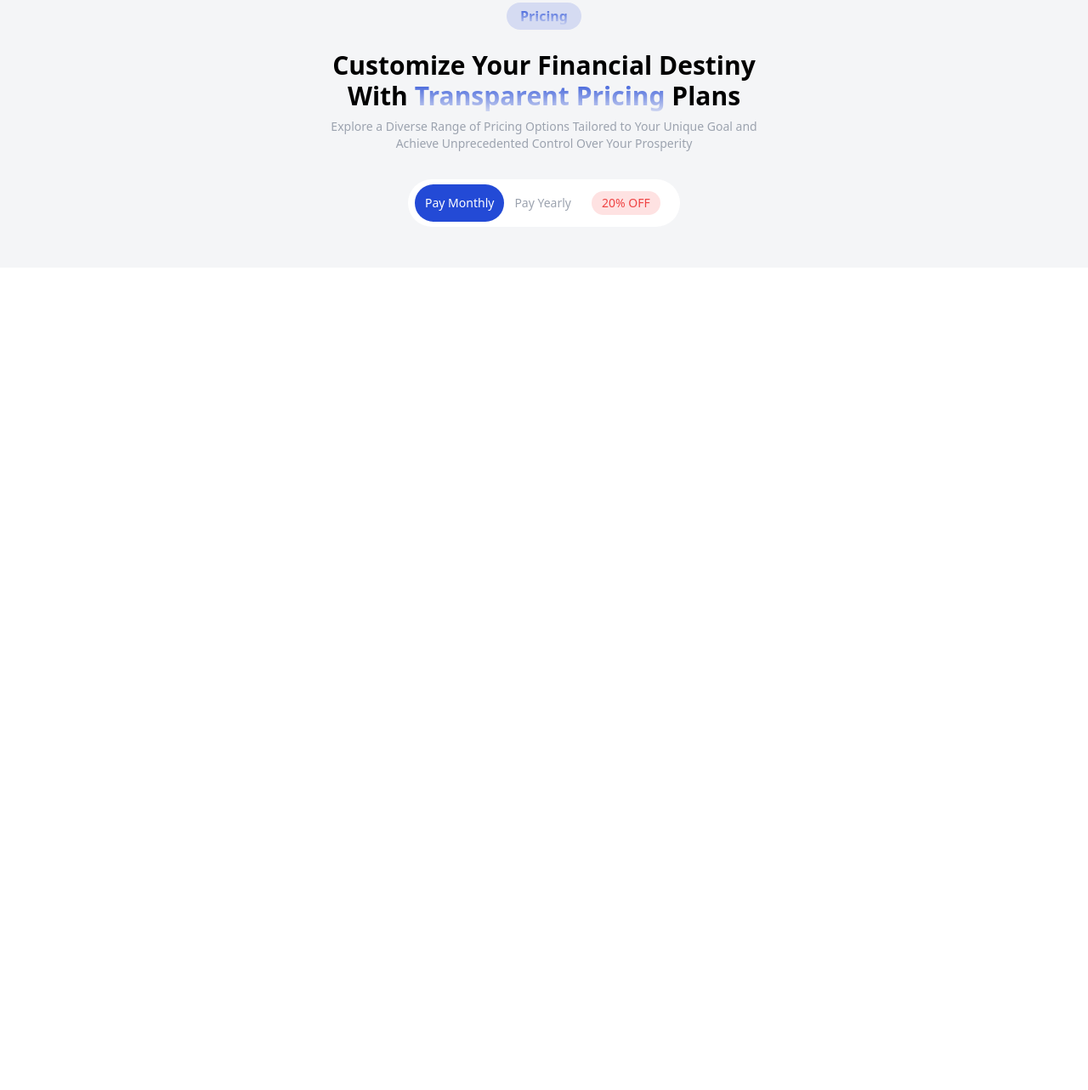
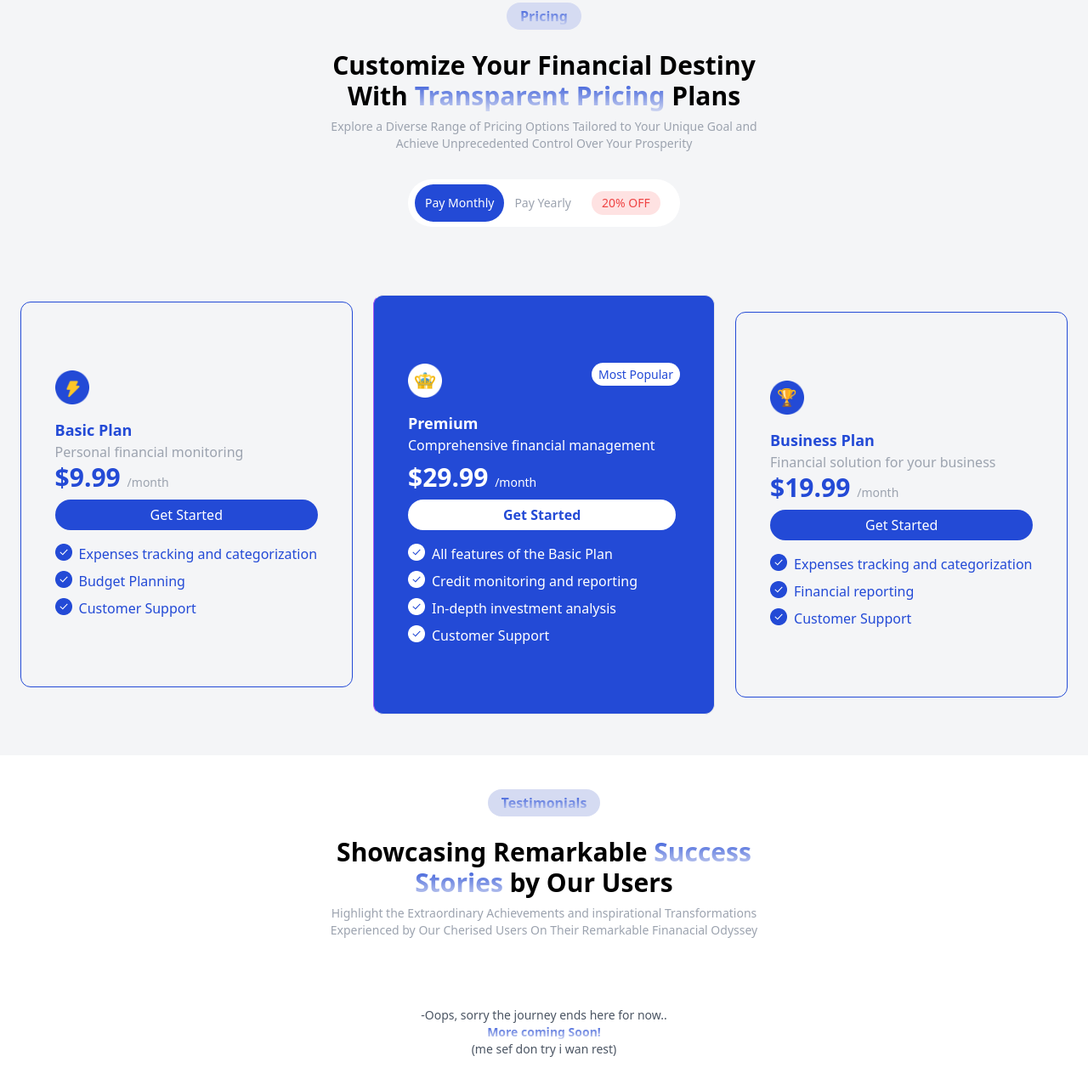
Before and after one commit to Olathedevguy/finanzen, a website: page index.html in a window 1280 px wide. Shown: the part 3383-4666 px from the top of the page at 85% size. Before the commit the page ends 3698 px from the top, so only its background shows below. Drawn offline with Linux system fonts and the light colour scheme.

Commit message:
changes-gamma

```diff
--- a/index.html
+++ b/index.html
@@ -293,22 +293,142 @@
     </div>
 
 
-    <!-- <section class="flex justify-center items-center">
+    <section class="flex justify-center items-center md:flex-row flex-col mt-14 md:space-x-6 space-y-6">
+      <!-- basic plan -->
+      <div class="basic-plan border border-mblue bg-transparent rounded-xl py-20 px-10">
+        <!-- icon -->
+        <div class="w-10 mb-4">
+          <img src="./images/basic.png" alt="">
+        </div>
 
-      <div class="">
-        <div>
-          <img src="./images/" alt="">
+        <!-- description -->
+        <div class="">
+          <p class="text-mblue font-semibold  text-lg">Basic Plan</p>
+          <p class="text-gray-400">Personal financial monitoring</p>
+          <p class="text-mblue font-semibold text-3xl mb-2">$9.99 <span class="text-gray-400 text-sm font-normal">/month</span></p>
+          <button class="bg-mblue py-1.5 px-28 rounded-full text-white">Get Started</button>
+          <div class="mt-4 space-y-2">
+
+            <div class="flex space-x-2">
+            <div class="w-5"><img src="./images/tick.png" alt=""></div>
+            <p class="text-mblue">Expenses tracking and categorization</p>
+          </div>
+
+          <div class="flex space-x-2">
+            <div class="w-5"><img src="./images/tick.png" alt=""></div>
+            <p class="text-mblue">Budget Planning</p>
+          </div>
+
+          <div class="flex space-x-2">
+            <div class="w-5"><img src="./images/tick.png" alt=""></div>
+            <p class="text-mblue">Customer Support</p>
+          </div>
+
+          </div>
         </div>
       </div>
-    </section> -->
+
+      <!-- premium plan -->
+      <div class="premium-plan border border-l-purple-500 bg-mblue rounded-xl py-20 px-10">
+        <!-- icon -->
+        <div class="flex space-x-44">
+        <div class="justify-center items-center w-10 mb-4">
+          <img src="./images/premium.png" alt="">
+        </div>
+        <div class="justify-center items-center ">
+          <span class="bg-white py-1 px-2 text-sm rounded-full font-medium text-mblue">Most Popular</span>
+        </div>
+
+      </div>
+
+        <!-- description -->
+        <div class="">
+          <p class="text-white font-semibold  text-lg">Premium</p>
+          <p class="text-white mb-2">Comprehensive financial management</p>
+          <p class="text-white font-semibold text-3xl mb-2">$29.99 <span class="text-white text-sm font-normal">/month</span></p>
+          <button class="bg-white py-1.5 px-28 rounded-full font-semibold text-mblue">Get Started</button>
+          <div class="mt-4 space-y-2">
+
+            <div class="flex space-x-2">
+            <div class="w-5"><img src="./images/white_tick.png" alt=""></div>
+            <p class="text-white">All features of the Basic Plan</p>
+          </div>
+
+          <div class="flex space-x-2">
+            <div class="w-5"><img src="./images/white_tick.png" alt=""></div>
+            <p class="text-white">Credit monitoring and reporting</p>
+          </div>
+
+          <div class="flex space-x-2">
+            <div class="w-5"><img src="./images/white_tick.png" alt=""></div>
+            <p class="text-white">In-depth investment analysis</p>
+          </div>
+
+          <div class="flex space-x-2">
+            <div class="w-5"><img src="./images/white_tick.png" alt=""></div>
+            <p class="text-white">Customer Support</p>
+          </div>
+
+          </div>
+        </div>
+      </div>
+
+      <!-- Business plan -->
+      <div class="classic-plan border border-mblue bg-transparent rounded-xl py-20 px-10">
+        <!-- icon -->
+        <div class="w-10 mb-4">
+          <img src="./images/business.png" alt="">
+        </div>
+
+        <!-- description -->
+        <div class="">
+          <p class="text-mblue font-semibold  text-lg">Business Plan</p>
+          <p class="text-gray-400">Financial solution for  your business</p>
+          <p class="text-mblue font-semibold text-3xl mb-2">$19.99 <span class="text-gray-400 text-sm font-normal">/month</span></p>
+          <button class="bg-mblue py-1.5 px-28 rounded-full text-white">Get Started</button>
+          <div class="mt-4 space-y-2">
+
+            <div class="flex space-x-2">
+            <div class="w-5"><img src="./images/tick.png" alt=""></div>
+            <p class="text-mblue">Expenses tracking and categorization</p>
+          </div>
+
+          <div class="flex space-x-2">
+            <div class="w-5"><img src="./images/tick.png" alt=""></div>
+            <p class="text-mblue">Financial reporting</p>
+          </div>
+
+          <div class="flex space-x-2">
+            <div class="w-5"><img src="./images/tick.png" alt=""></div>
+            <p class="text-mblue">Customer Support</p>
+          </div>
+
+          </div>
+        </div>
+      </div>
+    </section>
 
 
 
       </section>
 
+      <section class="flex items-center justify-center ">
+        <div class="items-center justify-center text-center md:max-w-lg max-w-xs mt-10">
+      <div class="bg-lpurple inline-block px-4 py-1 rounded-3xl items-center justify-center mb-6">
+        <p class="gradient-text font-semibold">Testimonials</p>
+    </div>
+
+    <div class="text-center">
+      <p class="text-3xl font-bold mb-2">Showcasing Remarkable <span class="gradient-text">Success Stories</span> by Our Users</p>
+
+      <p class="text-gray-400 text-sm">Highlight the Extraordinary Achievements and inspirational Transformations Experienced
+        by Our Cherised Users On Their Remarkable Finanacial Odyssey</p>
+    </div>
+    </div>
+  </section>
 
 
-
+  <p class="text-center text-sm font-normal mt-20 mb-10 text-gray-600">-Oops, sorry the journey ends here for now.. <br> <span class="gradient-text font-semibold">More coming Soon!</span> <br>(me sef don try i wan rest)</p>
 
 
 </body>
```
Also changed, not shown: images/tesimonyimg1.jpg (added), images/testimonyimg2.jpg (added), images/testimonyimg3.jpg (added), images/testimonyimg4.jpg (added), src/output.css.
